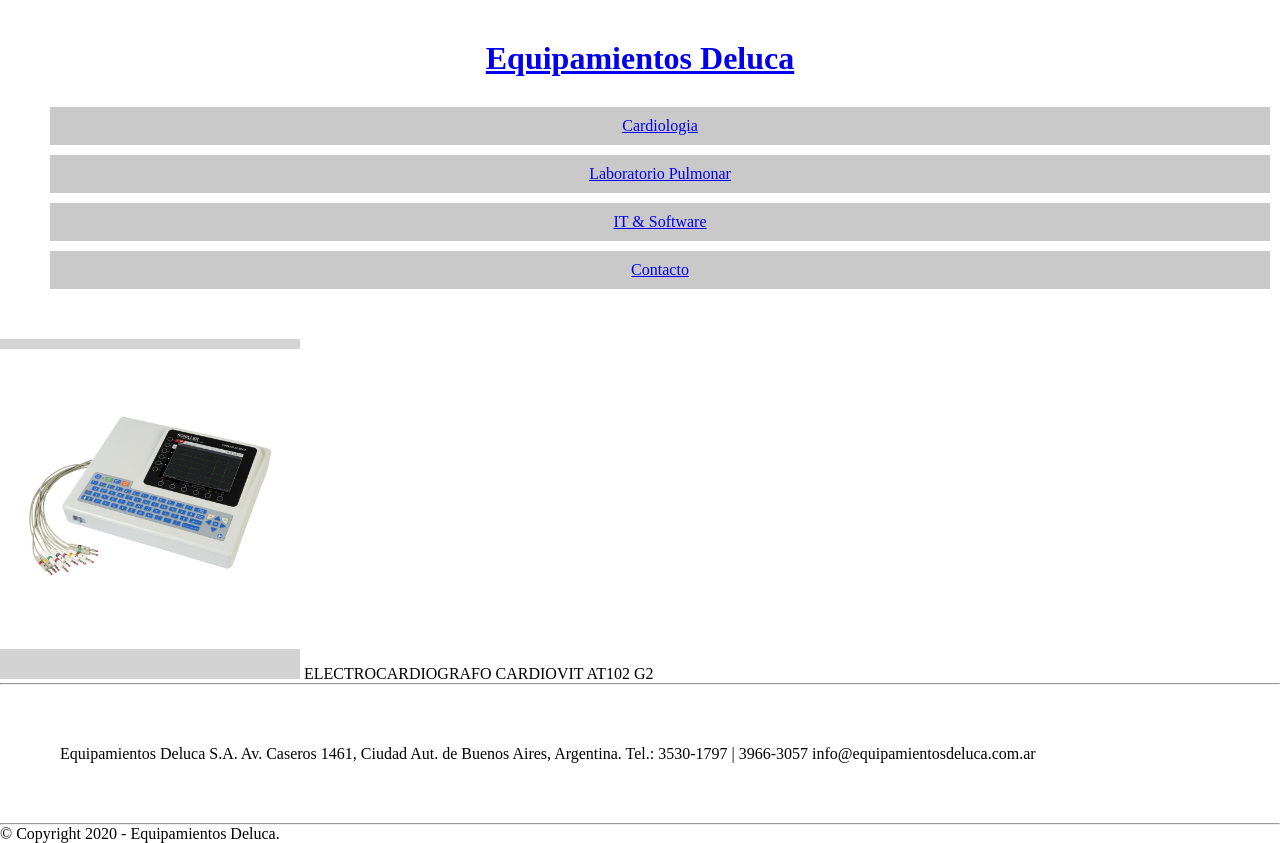
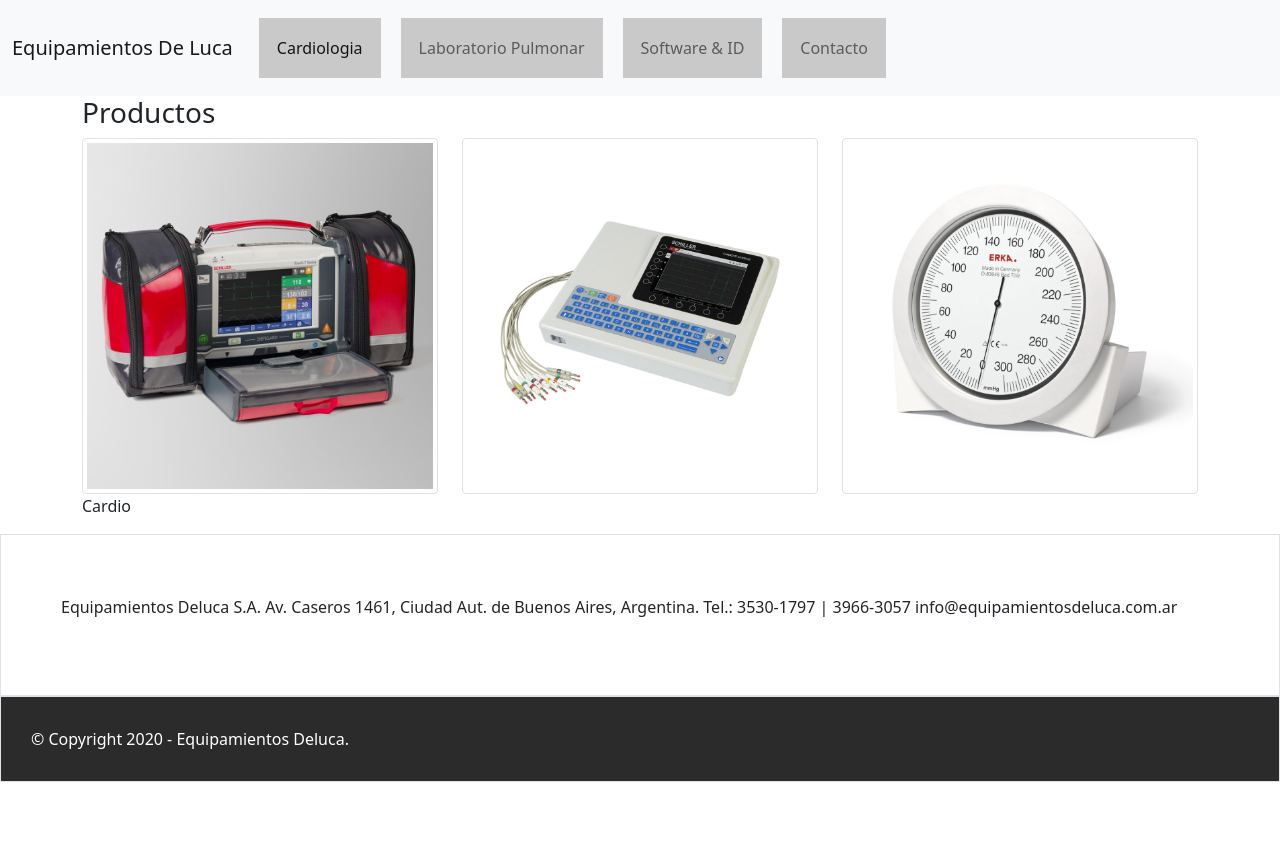
Before and after one commit to NachoRamon/Entregas-Finales, a plain HTML site: page Cardiologia.html in a window 1280 px wide. After the commit the page ends 800 px from the top, so only its background shows below. Drawn offline with nearby package versions, Linux system fonts and the light colour scheme.

Commit message:
agregando boot

```diff
--- a/Cardiologia.html
+++ b/Cardiologia.html
@@ -1,33 +1,57 @@
 <!DOCTYPE html>
 <html lang="en">
 <head>
+
     <meta charset="UTF-8">
     <meta http-equiv="X-UA-Compatible" content="IE=edge">
     <meta name="viewport" content="width=device-width, initial-scale=1.0">
     <title>Cardiologia</title>
     <link rel="icon" href="imagenes/logo.ico/favicon.ico">
+    <link href="https://cdn.jsdelivr.net/npm/bootstrap@5.1.3/dist/css/bootstrap.min.css" rel="stylesheet" integrity="sha384-1BmE4kWBq78iYhFldvKuhfTAU6auU8tT94WrHftjDbrCEXSU1oBoqyl2QvZ6jIW3" crossorigin="anonymous">
     <link rel="stylesheet" href="style.css">
 
 </head>
 <body>
-    <h1> <a href="index.html">Equipamientos Deluca</a></h1>
-    <nav>
-        <ul>
-            <li> <a href="Cardiologia.html">Cardiologia</a> </li>
-            <li> <a href="LaboratorioPulmonar.html">Laboratorio Pulmonar</a></li>
-            <li> <a href="software.html">IT & Software</a></li>
-            <li> <a href="Contacto.html">Contacto</a></li>
+    <nav class="navbar navbar-expand-lg navbar-light bg-light">
+        <div class="container-fluid">
+          <a class="navbar-brand" href="index.html">Equipamientos De Luca</a>
+          <button class="navbar-toggler" type="button" data-bs-toggle="collapse" data-bs-target="#navbarNav" aria-controls="navbarNav" aria-expanded="false" aria-label="Toggle navigation">
+            <span class="navbar-toggler-icon"></span>
+          </button>
+          <div class="collapse navbar-collapse" id="navbarNav">
+            <ul class="navbar-nav">
+              <li class="nav-item">
+                <a class="nav-link active" aria-current="page" href="Cardiologia.html">Cardiologia</a>
+              </li>
+              <li class="nav-item">
+                <a class="nav-link" href="LaboratorioPulmonar.html">Laboratorio Pulmonar</a>
+              </li>
+              <li class="nav-item">
+                <a class="nav-link" href="software.html">Software & ID</a>
+              </li>
+              <li class="nav-item">
+                <a class="nav-link" href="Contacto.html">Contacto</a>
+              </li>
             </ul>
+          </div>
+        </div>
       </nav>
-        <main>
-        <section class="gridProductos">
-            <img src="imagenes/cardio1.jpg" alt="Electrocardiografo Cariovit AT102 G2" class="ImageBox">
-            <label for="">ELECTROCARDIOGRAFO CARDIOVIT AT102 G2</label>
-
-        </section>
-        </main>
-<hr>
-<section>
+    <div class="container">
+        <h3>Productos</h3>
+        <div class="row">
+          <div class="col fondo">
+            <img src="imagenes/cardiodesfibrilador.jpg" class="img-fluid img-thumbnail" alt="cardiodesfibrilador">
+            <p>Cardio</p>
+          </div>
+          <div class="col fondo">
+            <img src="imagenes/cardio1.jpg" class="img-fluid img-thumbnail" alt="cardio1">
+          </div>
+          <div class="col fondo">
+            <img src="imagenes/tensiometro.jpg" class="img-fluid img-thumbnail" alt="tensiometro">
+          </div>
+        </div>
+      </div>
+      <section id="lugar" class="border">
         <p>
         Equipamientos Deluca S.A.
             Av. Caseros 1461,
@@ -36,9 +60,14 @@
             info@equipamientosdeluca.com.ar
         </p>
         </section>
-    <hr>
-    <footer>
-        © Copyright 2020 - Equipamientos Deluca.
+    <footer id="pie" class="border">
+        <div> © Copyright 2020 - Equipamientos Deluca. </div>
     </footer>
+    <script type="module">
+        import { Toast } from 'bootstrap.esm.min.js'
+
+        Array.from(document.querySelectorAll('.toast'))
+          .forEach(toastNode => new Toast(toastNode))
+    </script>
 </body>
 </html>
--- a/style.css
+++ b/style.css
@@ -124,8 +124,6 @@
     border-top: solid 40px white;
 }
 
-<<<<<<< HEAD
-=======
 /* Animaciones */
 
 .AgrandarCaja{
@@ -147,7 +145,6 @@
 }
 
 /* GRIDS */
->>>>>>> secundaria
 
 #gridAreasIndex {
     display: grid;
```
Also changed, not shown: 1 other file. Lines whose indentation alone changed are shown as unchanged.
